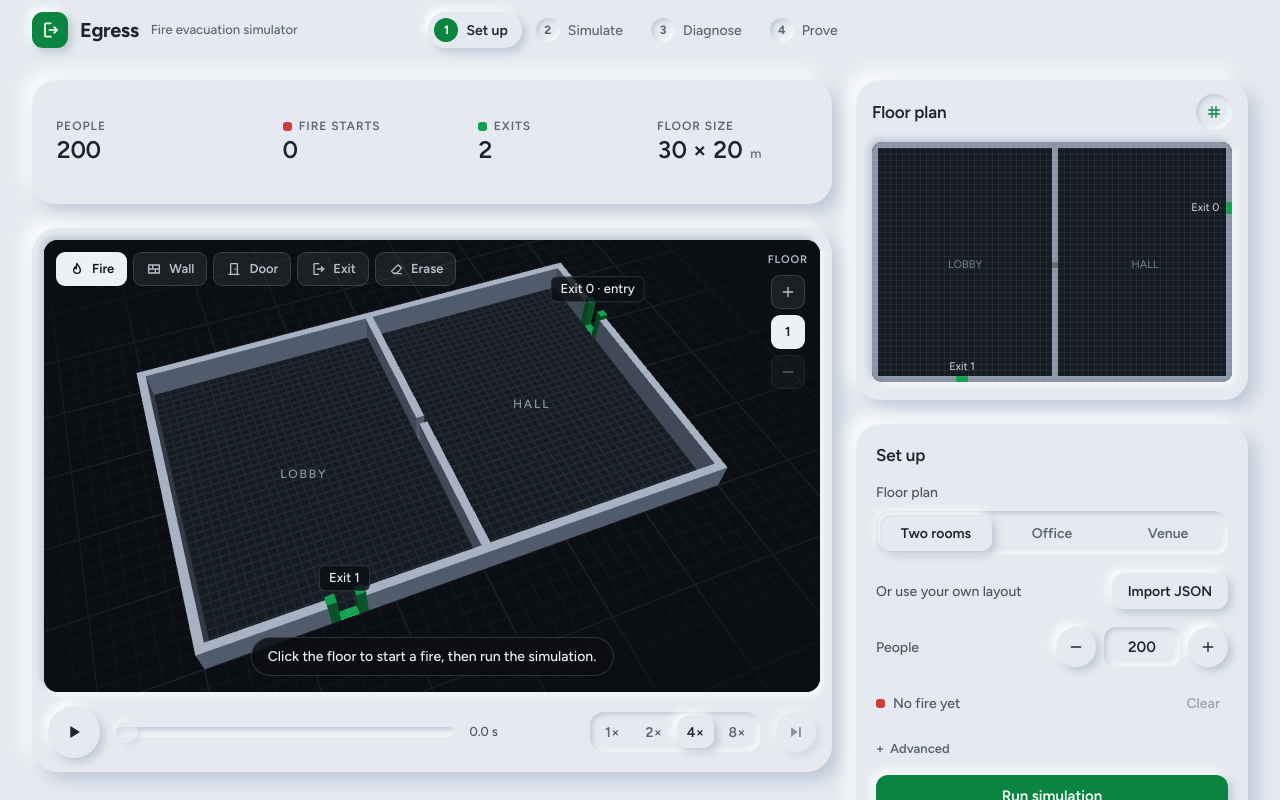
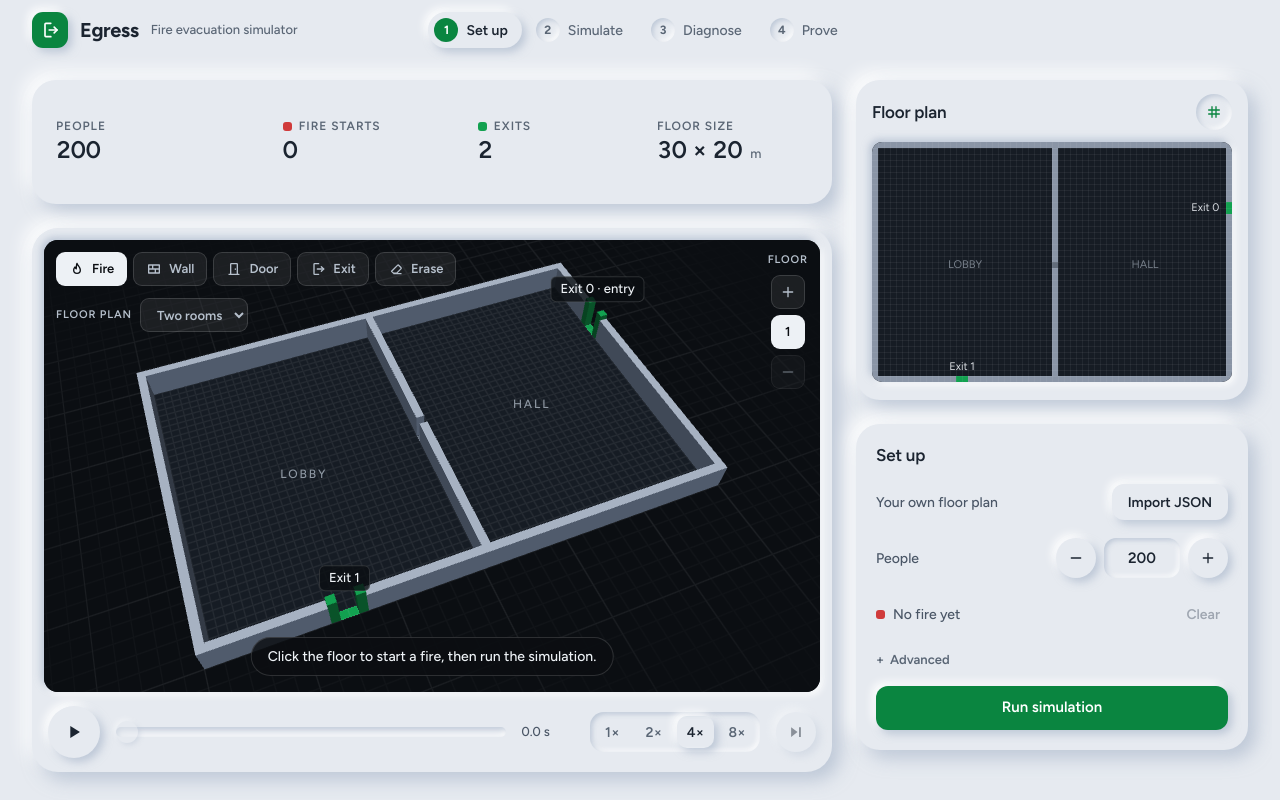
Before and after one commit to EthanK1234/egress, a React (Vite) app: page / in a window 1280 px wide. Built offline with nearby package versions, Linux system fonts and the light colour scheme.

Commit message:
fix ui of layout toggler and removed /time on stopwatch

```diff
--- a/src/App.tsx
+++ b/src/App.tsx
@@ -10,6 +10,7 @@ import { usePlayback } from "./components/usePlayback";
 import Viewport3D from "./components/Viewport3D";
 import FloorPicker from "./components/FloorPicker";
 import Icon from "./components/Icon";
+import PlanPicker from "./components/PlanPicker";
 import PeoplePanel from "./components/PeoplePanel";
 import Segmented from "./components/Segmented";
 import Steps, { type Step } from "./components/Steps";
@@ -331,6 +332,7 @@ export default function App() {
               onPaint={paint}
             >
               {editable && <ToolBar tool={tool} onTool={setTool} />}
+              {editable && <PlanPicker maps={MAPS} mapId={mapId} importedName={importedName} onMap={pickMap} />}
               {editable && <FloorPicker count={floors.length} level={level} onSelect={(i) => changeFloors(floorsRef.current, i)} onAdd={addFloor} onRemove={removeFloor} />}
               {!editable && floors.length > 1 && (
                 <p className="viewport-tag">
@@ -396,11 +398,8 @@ export default function App() {
 
           {!recording && !before && (
             <ScenarioPanel
-              maps={MAPS}
-              mapId={mapId}
               mapError={mapError}
               importedName={importedName}
-              onMap={pickMap}
               onImport={importMap}
               seed={seed}
               agentCount={agentCount}
--- /dev/null
+++ b/src/components/PlanPicker.tsx
@@ -0,0 +1,32 @@
+import type { MapInfo } from "../sim/maps";
+
+interface Props {
+  maps: MapInfo[];
+  mapId: string; // "" while an imported floor plan is in use
+  importedName: string | null; // file name of the imported floor plan, while it is the one in use
+  onMap: (id: string) => void;
+}
+
+// Chooses the floor plan, shown on the 3D view while the layout can be edited.
+export default function PlanPicker({ maps, mapId, importedName, onMap }: Props) {
+  return (
+    <label className="plan-picker">
+      <span className="floor-picker-label">Floor plan</span>
+      <select
+        className="glass"
+        value={mapId}
+        onChange={(e) => {
+          onMap(e.target.value);
+          e.target.blur(); // so Space goes back to meaning run
+        }}
+      >
+        {importedName && <option value="">{importedName}</option>}
+        {maps.map((m) => (
+          <option key={m.id} value={m.id}>
+            {m.name}
+          </option>
+        ))}
+      </select>
+    </label>
+  );
+}
--- a/src/components/ScenarioPanel.tsx
+++ b/src/components/ScenarioPanel.tsx
@@ -1,11 +1,7 @@
 import { COLOR } from "../render/palette";
-import type { MapInfo } from "../sim/maps";
 import Icon from "./Icon";
-import Segmented from "./Segmented";
 
 interface Props {
-  maps: MapInfo[];
-  mapId: string;
   mapError: string | null; // why the last picked or imported map could not be loaded
   importedName: string | null; // file name of the imported floor plan, while it is the one in use
   seed: number;
@@ -13,7 +9,6 @@ interface Props {
   fireCount: number;
   busy: boolean; // the run is being computed
   simulatedSec: number; // sim time computed so far, while busy
-  onMap: (id: string) => void;
   onImport: (file: File) => void;
   onSeed: (v: number) => void;
   onAgentCount: (v: number) => void;
@@ -35,17 +30,8 @@ export default function ScenarioPanel(p: Props) {
     <section className="card panel scenario">
       <h2 className="eyebrow">Set up</h2>
 
-      <div className="field stacked">
-        <span className="field-label">Floor plan</span>
-        <Segmented
-          label="Floor plan"
-          options={p.maps.map((m) => ({ value: m.id, label: m.name, disabled: p.busy }))}
-          value={p.mapId}
-          onChange={p.onMap}
-        />
-      </div>
       <div className="field">
-        <span className="field-label">{p.importedName ? `Using ${p.importedName}` : "Or use your own layout"}</span>
+        <span className="field-label">{p.importedName ? `Using ${p.importedName}` : "Your own floor plan"}</span>
         <label className={p.busy ? "file-button disabled" : "file-button"}>
           Import JSON
           <input
--- a/src/components/Transport.tsx
+++ b/src/components/Transport.tsx
@@ -64,9 +64,8 @@ export default function Transport(p: Props) {
         </div>
       </div>
 
-      <span className="transport-time num">
+      <span className="transport-time num" title="Time since the alarm">
         {seconds(p.ready ? p.playhead : 0)}
-        {p.ready && <span> / {seconds(p.lastFrame)}</span>}
       </span>
 
       <Segmented label="Playback speed" options={SPEED_OPTIONS} value={p.speed} onChange={p.onSpeed} />
--- a/src/styles/panels.css
+++ b/src/styles/panels.css
@@ -219,6 +219,25 @@
   gap: 6px;
 }
 
+/* The floor plan dropdown sits under the tools. */
+.plan-picker {
+  position: absolute;
+  top: 58px;
+  left: 12px;
+  display: flex;
+  align-items: center;
+  gap: 8px;
+}
+
+.plan-picker select {
+  padding-right: 8px;
+  font: inherit;
+  font-size: var(--fs-small);
+  font-weight: 600;
+  color-scheme: dark;
+  cursor: pointer;
+}
+
 .floor-picker {
   position: absolute;
   top: 12px;
@@ -331,15 +350,11 @@
 
 /* Time is the least important number here, so it is small and quiet. */
 .transport-time {
-  min-width: 104px;
+  min-width: 52px;
   font-size: var(--fs-small);
   font-weight: 500;
   color: var(--text-2);
   white-space: nowrap;
-}
-
-.transport-time span {
-  color: var(--text-3);
 }
 
 /* The timeline. A real range input lies invisibly on top and does the work; the groove, the fill
```
